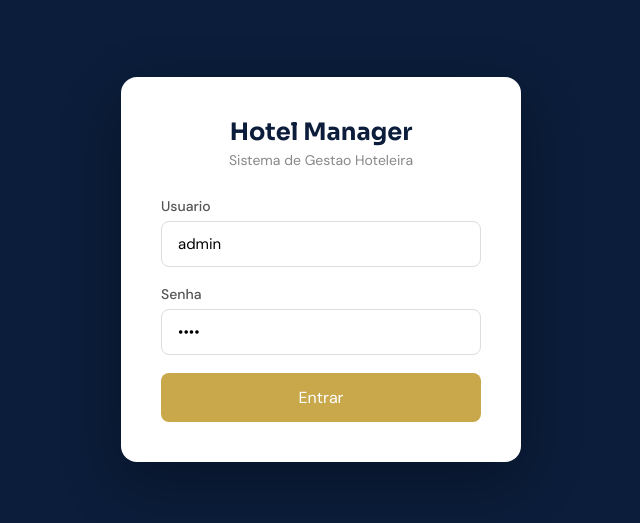
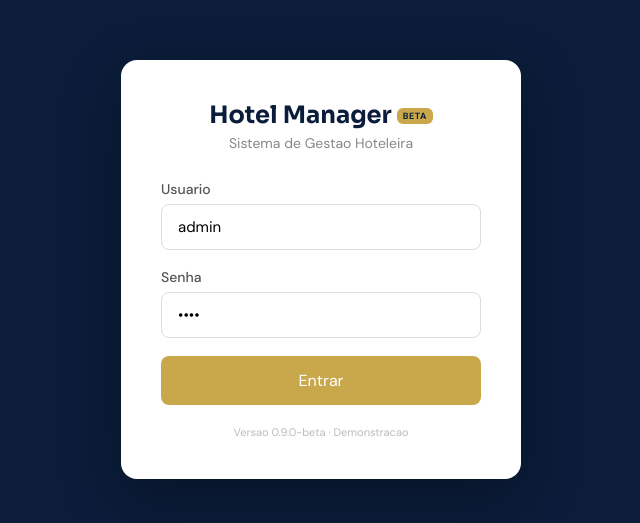
Before and after one commit to kannario-7/projeto-hotel, a plain HTML site: page hotel-system.html in a window 1280 px wide. Shown: the part 131-654 px from the top of the page, without its empty margins (319-959 px from the left). Drawn offline with Linux system fonts and the light colour scheme.

Commit message:
Marca versao 0.9.0-beta com selo visivel no site

```diff
--- a/hotel-system.html
+++ b/hotel-system.html
@@ -11,6 +11,8 @@
 body{font-family:"DM Sans",sans-serif;background:#f5f5f5;display:flex;min-height:100vh;color:#333}
 .sidebar{width:var(--sidebar-w);background:var(--navy);color:#fff;position:fixed;height:100vh;z-index:1000;display:flex;flex-direction:column}
 .sidebar-logo{padding:24px;text-align:center;border-bottom:1px solid rgba(255,255,255,0.1)}
+.version-badge{display:inline-block;background:var(--gold);color:var(--navy);font-family:"DM Sans",sans-serif;font-size:9px;font-weight:700;padding:2px 6px;border-radius:6px;vertical-align:middle;letter-spacing:0.5px}
+.version-tag{font-size:10px;color:rgba(255,255,255,0.35);margin-top:6px;letter-spacing:0.5px}
 .sidebar-logo h1{font-family:Sora,sans-serif;font-size:20px;font-weight:700;color:var(--gold)}
 .sidebar-logo p{font-size:11px;color:rgba(255,255,255,0.5);margin-top:4px}
 .sidebar-nav{flex:1;padding:8px 0;overflow-y:auto}
@@ -134,7 +136,7 @@ table{display:block;overflow-x:auto;white-space:nowrap;-webkit-overflow-scrollin
 <button class="menu-toggle" id="menuToggle" onclick="toggleSidebar()" aria-label="Abrir menu"><svg viewBox="0 0 24 24" fill="none" stroke="currentColor" stroke-width="2"><line x1="3" y1="6" x2="21" y2="6"/><line x1="3" y1="12" x2="21" y2="12"/><line x1="3" y1="18" x2="21" y2="18"/></svg></button>
 <div class="sidebar-backdrop" id="sidebarBackdrop" onclick="closeSidebar()"></div>
 <aside class="sidebar">
-<div class="sidebar-logo"><h1>Hotel Manager</h1><p>Sistema de Gestao Hoteleira</p></div>
+<div class="sidebar-logo"><h1>Hotel Manager <span class="version-badge">BETA</span></h1><p>Sistema de Gestao Hoteleira</p><p class="version-tag" id="versionTag">v0.9.0-beta</p></div>
 <nav class="sidebar-nav">
 <a href="#d" class="active"><svg viewBox="0 0 24 24" fill="none" stroke="currentColor" stroke-width="2"><rect x="3" y="3" width="7" height="7" rx="1"/><rect x="14" y="3" width="7" height="7" rx="1"/><rect x="14" y="14" width="7" height="7" rx="1"/><rect x="3" y="14" width="7" height="7" rx="1"/></svg><span>Painel</span></a>
 <a href="#r"><svg viewBox="0 0 24 24" fill="none" stroke="currentColor" stroke-width="2"><rect x="3" y="4" width="18" height="18" rx="2"/><line x1="16" y1="2" x2="16" y2="6"/><line x1="8" y1="2" x2="8" y2="6"/><line x1="3" y1="10" x2="21" y2="10"/></svg><span>Reservas</span></a>
@@ -154,9 +156,10 @@ table{display:block;overflow-x:auto;white-space:nowrap;-webkit-overflow-scrollin
 <div class="toast-container" id="toastContainer"></div>
 <div class="login-overlay" id="loginOverlay">
 <div class="login-box" id="loginBox">
-<h1>Hotel Manager</h1>
+<h1>Hotel Manager <span class="version-badge">BETA</span></h1>
 <p class="sub">Sistema de Gestao Hoteleira</p>
 <div id="loginContent"></div>
+<p style="text-align:center;color:#bbb;font-size:11px;margin-top:20px">Versao 0.9.0-beta &middot; Demonstracao</p>
 </div>
 </div>
 <script>
```
Also changed, not shown: index.html (+5 -2 lines).
